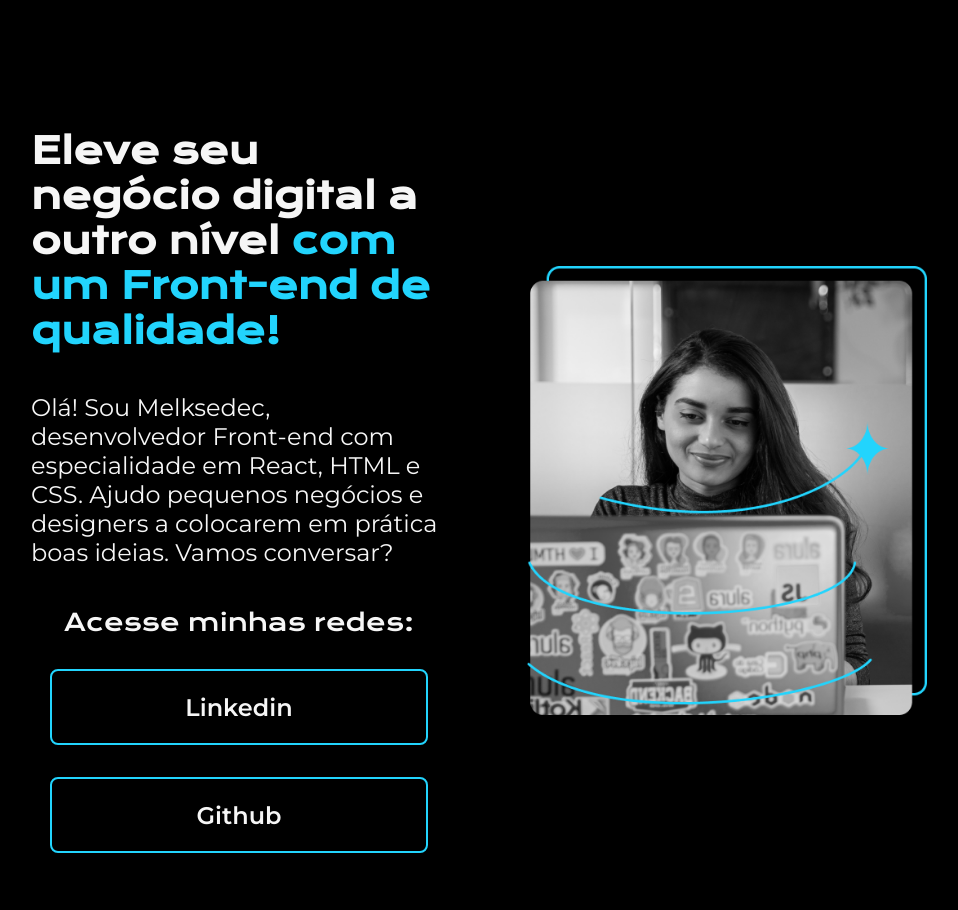
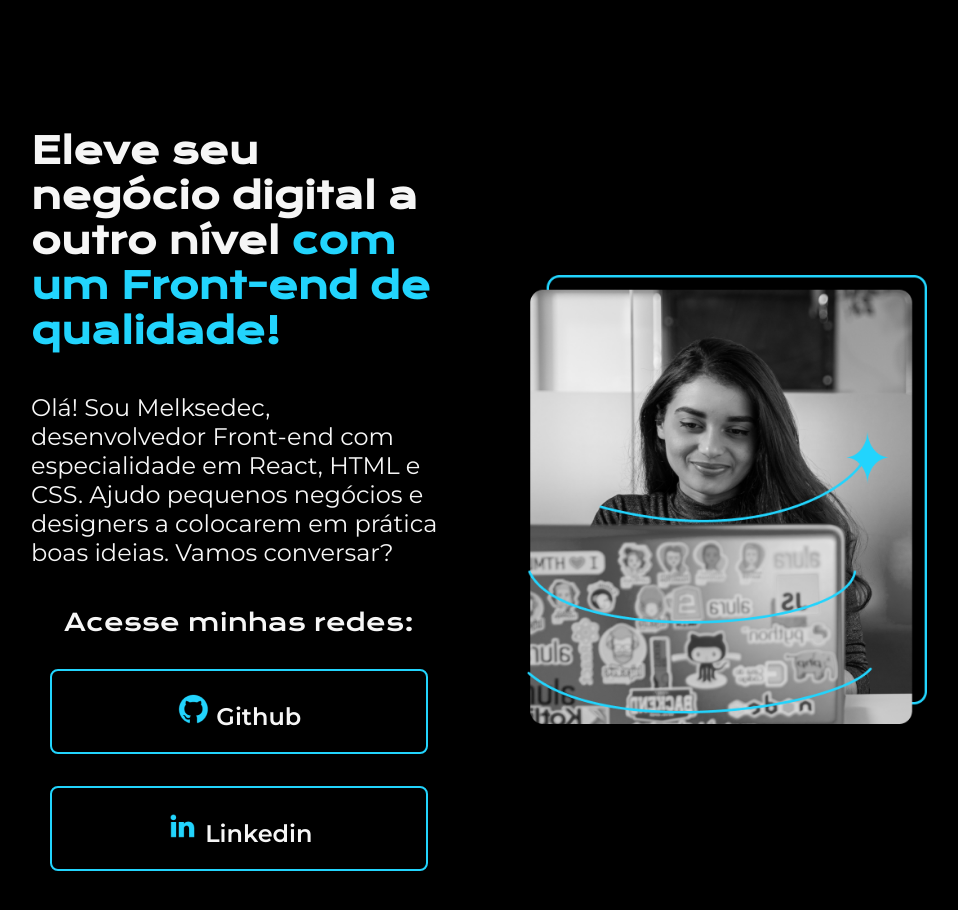
Before and after one commit to MelkAnt/portfolio---alura, a plain HTML site: page index.html in a window 1280 px wide. Shown: the whole page, without its empty margins (161-1119 px from the left). Drawn offline with nearby package versions, Linux system fonts and the light colour scheme.

Commit message:
mudança do layout

```diff
--- a/index.html
+++ b/index.html
@@ -14,8 +14,14 @@
             <p class="apresentacao__conteudo__texto">Olá! Sou Melksedec, desenvolvedor Front-end com especialidade em React, HTML e CSS. Ajudo pequenos negócios e designers a colocarem em prática boas ideias. Vamos conversar?</p>
             <div class="apresentacao__links">
                 <h2 class="apresentacao__links__subtitulo">Acesse minhas redes:</h2>
-                <a class="apresentacao__links__link" href="https://www.linkedin.com/in/melksedec-silva-400b54185/" target="_blank">Linkedin</a>
-                <a class="apresentacao__links__link" href="https://github.com/MelkAnt" target="_blank">Github</a>
+                <a class="apresentacao__links__link" href="https://github.com/MelkAnt" target="_blank">
+                    <img src="./assets/github.png" alt="">
+                    Github
+                </a>
+                <a class="apresentacao__links__link" href="https://www.linkedin.com/in/melksedec-silva-400b54185/" target="_blank">
+                    <img src="./assets/linkedin.png" alt="">
+                    Linkedin
+                </a>
             </div>
         </section>
         <img src="Imagem.png" alt="Foto da Joana Santos programando">
```
Also changed, not shown: assets/github.png (added), assets/linkedin.png (added).
